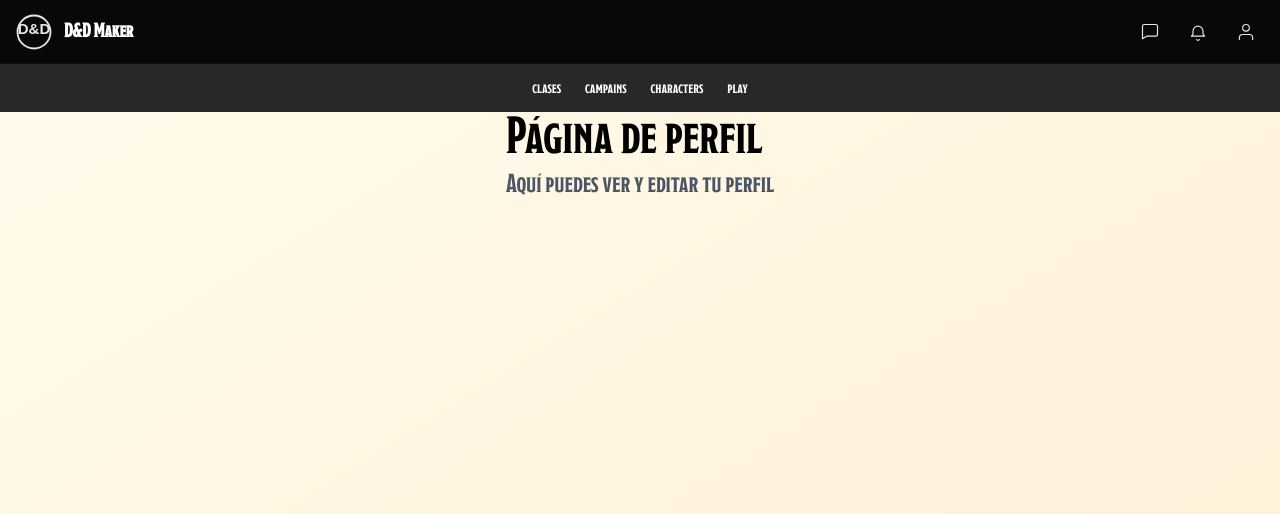
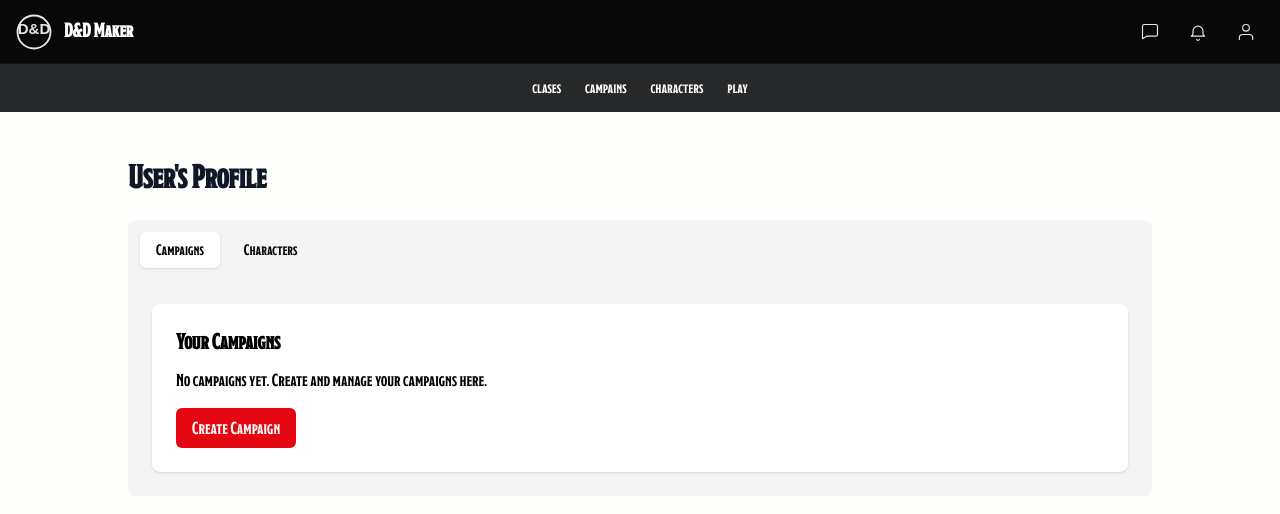
Before and after one commit to oscariolo/DnDFrontend, a Next.js app: page /profile in a window 1280 px wide. Shown: the top 514 px of the page. Built offline with nearby package versions, Linux system fonts and the light colour scheme.

Commit message:
ADD-Added prfile and character pages

```diff
--- /dev/null
+++ b/app/clases/page.tsx
@@ -0,0 +1,15 @@
+export default function ClasesPage() {
+  return (
+    <main className="min-h-screen flex items-center justify-center" style={{ backgroundColor: '#FEFEFC' }}>
+      <div className="max-w-3xl px-6 py-12">
+        <h1 className="text-3xl font-semibold mb-4">Clases</h1>
+        <p className="text-gray-700 mb-6">
+          Browse available classes, learn abilities and start building your hero.
+        </p>
+        <a href="/classShowcase" className="inline-block px-6 py-3 bg-[#E40712] text-white rounded-lg">
+          Explore Classes
+        </a>
+      </div>
+    </main>
+  );
+}
--- a/app/components/Menu.tsx
+++ b/app/components/Menu.tsx
@@ -5,14 +5,13 @@ import Link from 'next/link';
 import { usePathname } from 'next/navigation';
 
 const MENU_ITEMS = [
-  { href: '/classShowcase', label: 'clases' },
+  { href: '/clases', label: 'clases' },
   { href: '/campaign', label: 'campains' },
   { href: '/characters', label: 'characters' },
   { href: '/play', label: 'play' },
 ];
 
 export default function Menu() {
-  // persist open state so it remains when resizing and across reloads
   const [open, setOpen] = useState<boolean>(() => {
     try {
       return typeof window !== 'undefined' && localStorage.getItem('menuOpen') === 'true';
@@ -47,8 +46,6 @@ export default function Menu() {
               <path d="M4 6h16M4 12h16M4 18h16" />
             </svg>
           </button>
-
-          {/* Desktop menu bar */}
           <nav className="hidden md:flex gap-6 items-center justify-center w-full" aria-label="Primary">
             {MENU_ITEMS.map((item) => {
               const active = isActive(item.href);
@@ -69,21 +66,15 @@ export default function Menu() {
               );
             })}
           </nav>
-
-          {/* spacer for alignment on mobile (keeps layout stable) */}
           <div className="md:hidden w-6" />
         </div>
       </div>
-
-      {/* Mobile drawer + overlay */}
-      {/* Overlay */}
       <div
         className={`fixed inset-0 bg-black/40 z-40 transition-opacity duration-200 md:hidden ${open ? 'opacity-100 pointer-events-auto' : 'opacity-0 pointer-events-none'}`}
         onClick={() => setOpen(false)}
         aria-hidden={!open}
       />
 
-      {/* Drawer - changed background to #26282A */}
       <aside
         className={`fixed top-0 left-0 h-full w-64 bg-[#26282A] backdrop-blur-md z-50 transform transition-transform duration-300 md:hidden ${
           open ? 'translate-x-0' : '-translate-x-full'
--- a/app/layout.tsx
+++ b/app/layout.tsx
@@ -1,8 +1,8 @@
-import type { Metadata } from "next";
-import "./globals.css";
-import { tiamatFont } from "./ui/fonts";
+import type { Metadata } from 'next';
+import './globals.css';
+import { tiamatFont } from './ui/fonts';
 import Menu from './components/Menu';
-
+import Link from 'next/link';
 
 export const metadata: Metadata = {
   title: "DnD Maker",
@@ -20,91 +20,45 @@ export default function RootLayout({
         className={`${tiamatFont.variable} antialiased`}
         style={{ backgroundColor: "#090809", minHeight: "100vh", margin: 0 }}
       >
-        <header
-          style={{
-            display: "flex",
-            alignItems: "center",
-            justifyContent: "space-between",
-            padding: "0 1rem",
-            height: 64,
-            color: "#fff",
-            borderBottom: "1px solid rgba(255,255,255,0.04)",
-            backgroundColor: "#090809",
-            backdropFilter: "saturate(180%) blur(6px)",
-          }}
-        >
-          <a
-            href="/"
-            style={{
-              display: "flex",
-              alignItems: "center",
-              gap: 12,
-              color: "inherit",
-              textDecoration: "none",
-              fontWeight: 700,
-              fontSize: 18,
-            }}
-            aria-label="DnD Maker home"
-          >
-            <svg
-              width="36"
-              height="36"
-              viewBox="0 0 24 24"
-              fill="none"
-              xmlns="http://www.w3.org/2000/svg"
-              aria-hidden="true"
-            >
+        <header style={{
+          display: 'flex',
+          alignItems: 'center',
+          justifyContent: 'space-between',
+          padding: '0 1rem',
+          height: 64,
+          color: '#fff',
+          borderBottom: '1px solid rgba(255,255,255,0.04)',
+          backgroundColor: '#090809',
+          backdropFilter: 'saturate(180%) blur(6px)',
+        }}>
+          <Link href="/" aria-label="DnD Maker home" style={{ display: 'flex', alignItems: 'center', gap: 12, color: 'inherit', textDecoration: 'none', fontWeight: 700, fontSize: 18 }}>
+            <svg width="36" height="36" viewBox="0 0 24 24" fill="none" xmlns="http://www.w3.org/2000/svg" aria-hidden>
               <circle cx="12" cy="12" r="11" stroke="#E6E6E6" strokeWidth="1.2" />
-              <text
-                x="50%"
-                y="55%"
-                textAnchor="middle"
-                fontSize="10"
-                fill="#E6E6E6"
-                fontFamily="sans-serif"
-                fontWeight="700"
-              >
-                D&D
-              </text>
+              <text x="50%" y="55%" textAnchor="middle" fontSize="10" fill="#E6E6E6" fontFamily="sans-serif" fontWeight="700">D&amp;D</text>
             </svg>
             <span>D&amp;D Maker</span>
-          </a>
+          </Link>
 
-          <nav aria-label="User menu" style={{ display: "flex", gap: 12, alignItems: "center" }}>
-            <button
-              aria-label="Messages"
-              title="Messages"
-              style={iconButtonStyle}
-              type="button"
-            >
-              <svg width="20" height="20" viewBox="0 0 24 24" fill="none" aria-hidden="true">
+          <nav style={{ display: 'flex', gap: 12, alignItems: 'center' }}>
+            <button aria-label="Messages" title="Messages" style={iconButtonStyle} type="button">
+              <svg width="20" height="20" viewBox="0 0 24 24" fill="none" aria-hidden>
                 <path d="M21 15a2 2 0 0 1-2 2H8l-5 3V5a2 2 0 0 1 2-2h14a2 2 0 0 1 2 2z" stroke="#E6E6E6" strokeWidth="1.4" strokeLinecap="round" strokeLinejoin="round"/>
               </svg>
             </button>
 
-            <button
-              aria-label="Notifications"
-              title="Notifications"
-              style={iconButtonStyle}
-              type="button"
-            >
-              <svg width="20" height="20" viewBox="0 0 24 24" fill="none" aria-hidden="true">
+            <button aria-label="Notifications" title="Notifications" style={iconButtonStyle} type="button">
+              <svg width="20" height="20" viewBox="0 0 24 24" fill="none" aria-hidden>
                 <path d="M15 17h5l-1.405-1.405A2.032 2.032 0 0 1 18 14.158V11a6 6 0 1 0-12 0v3.159c0 .538-.214 1.055-.595 1.436L4 17h11z" stroke="#E6E6E6" strokeWidth="1.4" strokeLinecap="round" strokeLinejoin="round"/>
                 <path d="M13.73 21a2 2 0 0 1-3.46 0" stroke="#E6E6E6" strokeWidth="1.4" strokeLinecap="round" strokeLinejoin="round"/>
               </svg>
             </button>
 
-            <button
-              aria-label="Profile"
-              title="Profile"
-              style={iconButtonStyle}
-              type="button"
-            >
-              <svg width="20" height="20" viewBox="0 0 24 24" fill="none" aria-hidden="true">
+            <Link href="/profile" aria-label="Profile" title="Profile" style={iconButtonStyle as React.CSSProperties}>
+              <svg width="20" height="20" viewBox="0 0 24 24" fill="none" aria-hidden>
                 <path d="M20 21v-2a4 4 0 0 0-4-4H8a4 4 0 0 0-4 4v2" stroke="#E6E6E6" strokeWidth="1.4" strokeLinecap="round" strokeLinejoin="round"/>
                 <circle cx="12" cy="7" r="4" stroke="#E6E6E6" strokeWidth="1.4" strokeLinecap="round" strokeLinejoin="round"/>
               </svg>
-            </button>
+            </Link>
           </nav>
         </header>
         <Menu />
--- a/app/profile/page.tsx
+++ b/app/profile/page.tsx
@@ -1,12 +1,97 @@
+'use client';
+
+import { useEffect, useRef, useState } from 'react';
+
+const TABS = [
+  { id: 'campaigns', label: 'Campaigns' },
+  { id: 'characters', label: 'Characters' },
+];
+
 export default function ProfilePage() {
+  const [active, setActive] = useState<string>(TABS[0].id);
+  const tabRefs = useRef<Array<HTMLButtonElement | null>>([]);
+
+  function onKeyDown(e: React.KeyboardEvent) {
+    const idx = TABS.findIndex((t) => t.id === active);
+    if (e.key === 'ArrowRight') {
+      const next = TABS[(idx + 1) % TABS.length].id;
+      setActive(next);
+      tabRefs.current[(idx + 1) % TABS.length]?.focus();
+    } else if (e.key === 'ArrowLeft') {
+      const prev = TABS[(idx - 1 + TABS.length) % TABS.length].id;
+      setActive(prev);
+      tabRefs.current[(idx - 1 + TABS.length) % TABS.length]?.focus();
+    }
+  }
+
+  useEffect(() => {
+  }, [active]);
+
   return (
-    <div className="min-h-screen flex bg-linear-to-br from-amber-50 to-orange-100">
-      <div className="max-w-max mx-auto text-5xl text-black">
-        Página de perfil
-        <span className="block text-2xl text-gray-600 dark:text-gray-400 mt-2 mb-6">
-          Aquí puedes ver y editar tu perfil
-        </span>
+    <main className="min-h-screen px-6 py-12 bg-[#FEFEFC]">
+      <div className="mx-auto max-w-5xl">
+        <h1 className="text-3xl font-semibold text-gray-900 mb-6">User&apos;s Profile</h1>
+        <div className="rounded-lg overflow-hidden" style={{ backgroundColor: '#F4F4F4' }}>
+          <div
+            role="tablist"
+            aria-label="Profile tabs"
+            onKeyDown={onKeyDown}
+            className="flex gap-2 p-3"
+          >
+            {TABS.map((tab, i) => {
+              const isActive = active === tab.id;
+              return (
+                <button
+                  key={tab.id}
+                  role="tab"
+                  aria-selected={isActive}
+                  aria-controls={`panel-${tab.id}`}
+                  id={`tab-${tab.id}`}ref={(el) => { tabRefs.current[i] = el; }}
+
+                  onClick={() => setActive(tab.id)}
+                  className={
+                    'px-4 py-2 rounded-md text-sm font-medium focus:outline-none transition ' +
+                    (isActive
+                      ? 'bg-white text-black shadow-sm'
+                      : 'bg-transparent text-black hover:bg-white/40')
+                  }
+                >
+                  {tab.label}
+                </button>
+              );
+            })}
+          </div>
+          <div className="p-6">
+            <section
+              id="panel-campaigns"
+              role="tabpanel"
+              aria-labelledby="tab-campaigns"
+              hidden={active !== 'campaigns'}
+              className={`${active === 'campaigns' ? 'block' : 'hidden'}`}
+            >
+              <div className="rounded-lg bg-white shadow-sm p-6">
+                <h2 className="text-xl font-semibold mb-3 text-black">Your Campaigns</h2>
+                <p className="text-black mb-4">No campaigns yet. Create and manage your campaigns here.</p>
+                <button className="inline-block px-4 py-2 bg-[#E40712] text-white rounded-md">Create Campaign</button>
+              </div>
+            </section>
+
+            <section
+              id="panel-characters"
+              role="tabpanel"
+              aria-labelledby="tab-characters"
+              hidden={active !== 'characters'}
+              className={`${active === 'characters' ? 'block' : 'hidden'}`}
+            >
+              <div className="rounded-lg bg-white shadow-sm p-6">
+                <h2 className="text-xl font-semibold mb-3 text-black">Your Characters</h2>
+                <p className="text-black mb-4">No characters yet. Start creating heroes for your adventures.</p>
+                <button className="inline-block px-4 py-2 bg-[#E40712] text-white rounded-md">Create Character</button>
+              </div>
+            </section>
+          </div>
+        </div>
       </div>
-    </div>
+    </main>
   );
 }
```
